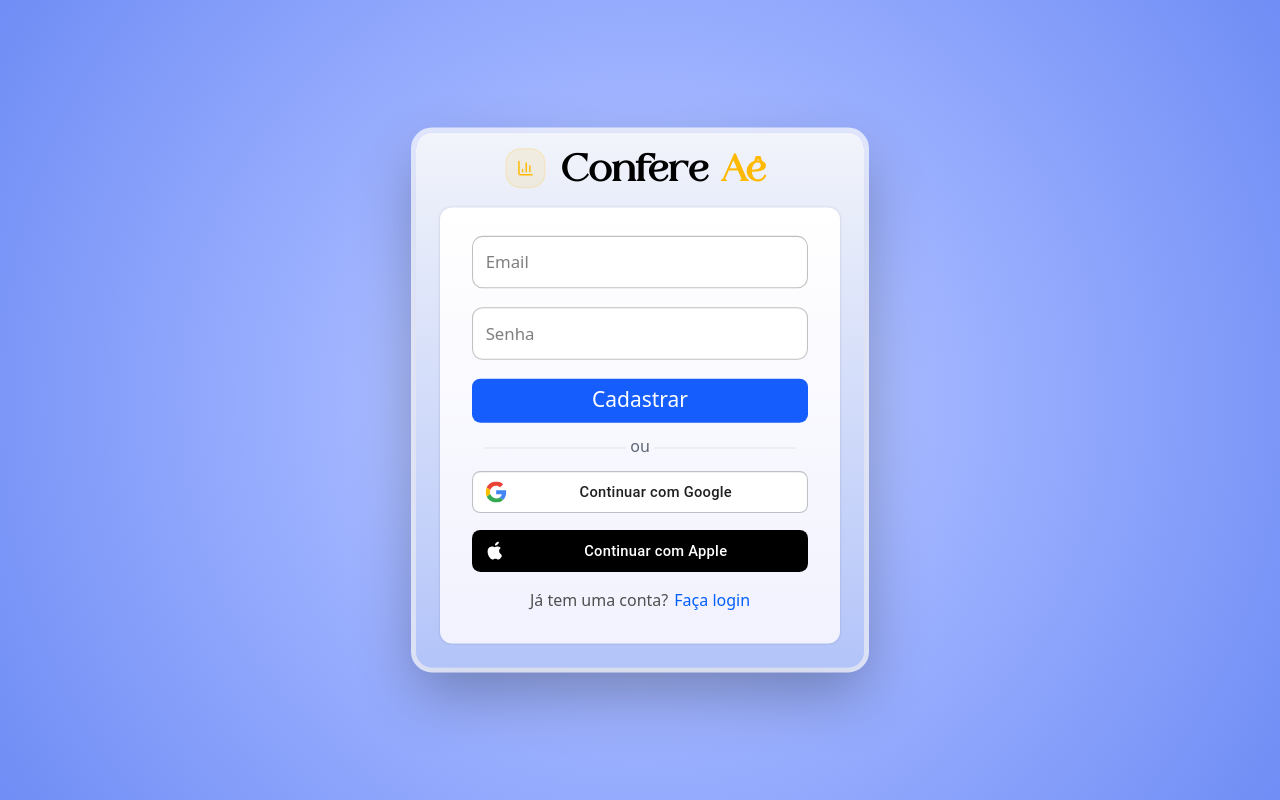
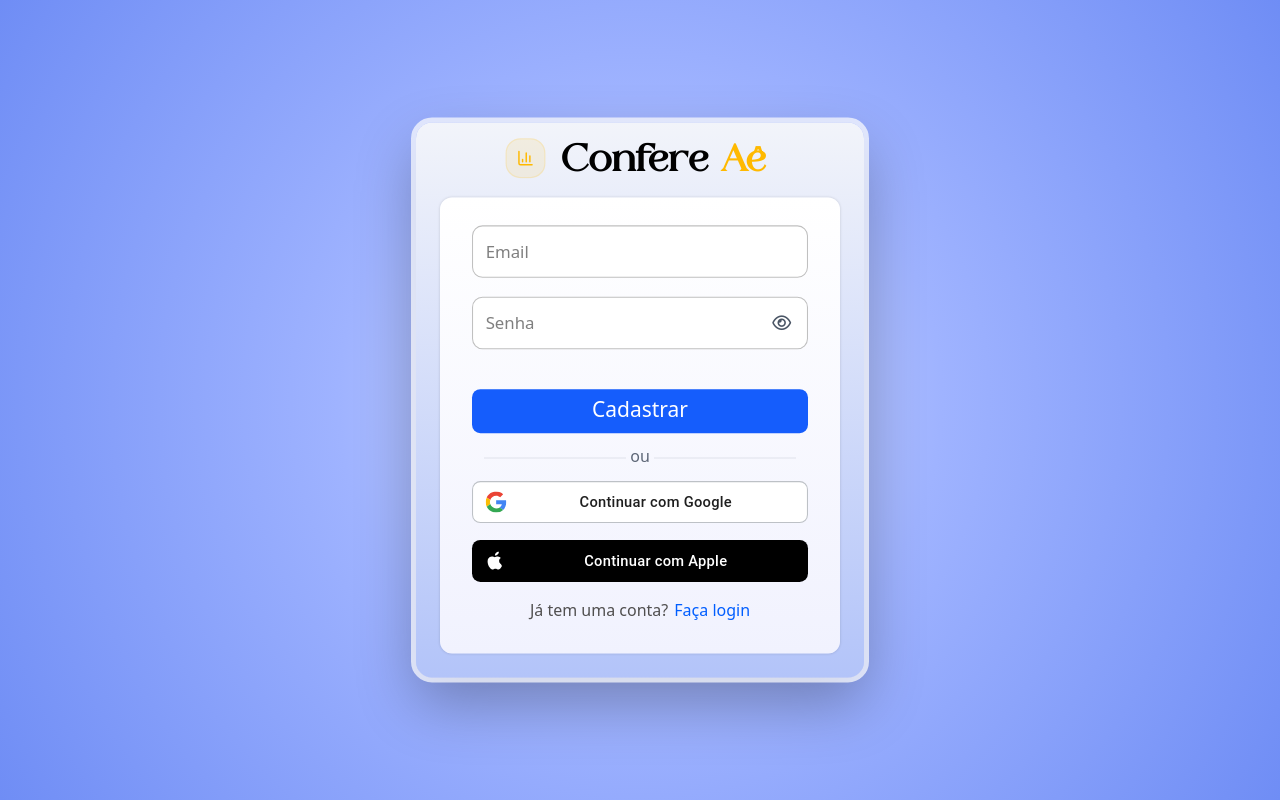
Before and after one commit to GabrielGrozinski/Confere-A-, a React (Vite) app: page /#/login/cadastro in a window 1280 px wide. Built offline with nearby package versions, Linux system fonts and the light colour scheme.

Commit message:
confere-ae-0.98.9

```diff
--- a/src/pages/login/cadastro.tsx
+++ b/src/pages/login/cadastro.tsx
@@ -10,6 +10,7 @@
     const [loading, setLoading] = useState<boolean>(false);
     const [email, setEmail] = useState<string>('');
     const [senha, setSenha] = useState<string>('');
+    const [mostrarSenha, setMostrarSenha] = useState(false);
     const navigate = useNavigate();
     const [avisoErro, setAvisoErro] = useState<string>('');
     const [avisoSucesso, setAvisoSucesso] = useState<string>('');
@@ -119,8 +120,10 @@
                     <input
                     onChange={(e) => setEmail((e.currentTarget.value).toLocaleLowerCase())}
                     type="email"
-                    className={`input cadastro-screen ${(avisoErro || avisoSucesso) ? 'mt-16' : 'mt-8'}`}
+                    className={`input cadastro-screen ${(avisoErro || avisoSucesso) ? 'mt-18' : 'mt-8'}`}
                     placeholder="Email" />
+
+                    <div className="relative mb-5">
                         <input
                         onChange={(e) => setSenha((e.currentTarget.value).toLocaleLowerCase())}
                         type="password"
@@ -129,6 +132,9 @@
                         }}
                         className="input cadastro-screen"
                         placeholder="Senha" />
+                        <i onClick={() => setMostrarSenha(!mostrarSenha)} className={`fa-regular ${mostrarSenha ? 'fa-eye-slash' : 'fa-eye'} text-gray-600 cursor-pointer absolute top-1/2 right-4 -translate-y-1/2`}></i>
+                    </div>
+
                     {!loading ? (
                         <input
                         onClick={(e) => handleCadastro(e)}
--- a/src/pages/login/login.tsx
+++ b/src/pages/login/login.tsx
@@ -13,6 +13,7 @@
     const [loading, setLoading] = useState<boolean>(false);
     const [email, setEmail] = useState<string>('');
     const [senha, setSenha] = useState<string>('');
+    const [mostrarSenha, setMostrarSenha] = useState(false);
     const navigate = useNavigate();
     const [avisoErro, setAvisoErro] = useState<string>('');
     const [avisoSucesso, setAvisoSucesso] = useState<string>('');
@@ -57,7 +58,7 @@
 
     async function handlePassword() {
         const { error } = await supabase.auth.resetPasswordForEmail(email ?? '', {
-        redirectTo: 'https://gabrielgrozinski.github.io/ViaJour/#/reset-password'
+        redirectTo: 'https://confere-ae-psi.vercel.app/#/redefinir-senha'
         });
         if (error) {
             console.error('Houve um erro ao enviar o email: ', error);
@@ -127,8 +128,10 @@
                     <input
                     onChange={(e) => setEmail((e.currentTarget.value).toLocaleLowerCase())}
                     type="email"
-                    className={`input cadastro-screen ${(avisoErro || avisoSucesso) ? 'mt-16' : 'mt-8'}`}
+                    className={`input cadastro-screen ${(avisoErro || avisoSucesso) ? 'mt-18' : 'mt-8'}`}
                     placeholder="Email" />
+
+                    <div className="relative mb-5">
                         <input
                         onChange={(e) => setSenha((e.currentTarget.value).toLocaleLowerCase())}
                         type="password"
@@ -137,6 +140,9 @@
                         }}
                         className="input cadastro-screen"
                         placeholder="Senha" />
+                        <i onClick={() => setMostrarSenha(!mostrarSenha)} className={`fa-regular ${mostrarSenha ? 'fa-eye-slash' : 'fa-eye'} text-gray-600 cursor-pointer absolute top-1/2 right-4 -translate-y-1/2`}></i>
+                    </div>
+
                     <a onClick={() => handlePassword()} className="page-link-label cadastro-screen hover:underline">Esqueci a senha</a>
                     {!loading ? (
                         <input
```
Lines whose indentation alone changed are shown as unchanged.
